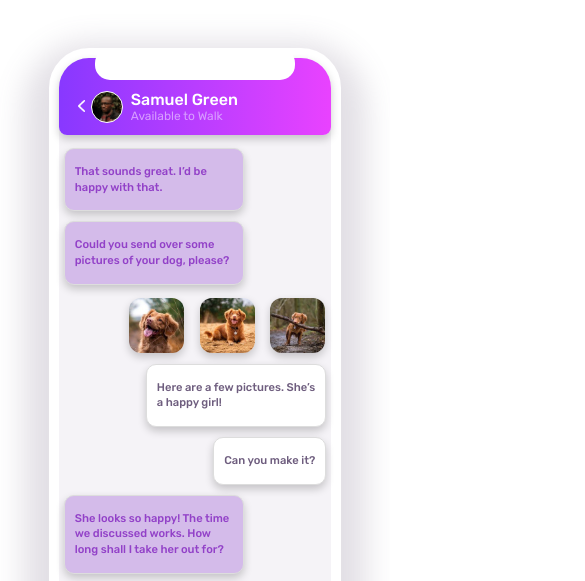
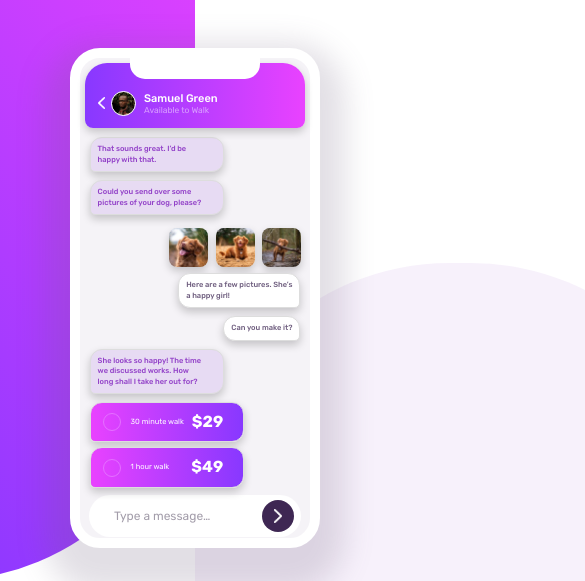
Before and after one commit to npurcella/chat-app-css-illustration, a plain HTML site: page index.html in a window 390 px wide. Shown: the top 581 px of the page, 585 px wide, since content can reach past the window. Drawn offline with Linux system fonts and the light colour scheme.

Commit message:
Finished with mobile and desktop; now need to animate the phone.

```diff
--- a/index.html
+++ b/index.html
@@ -21,7 +21,7 @@
 
         <title>Frontend Mentor | [Challenge Name Here]</title>
     </head>
-    <body>
+    <body class="main">
         <div class="phone-container">
             <div class="phone-speaker"></div>
             <div class="app-header">
@@ -35,10 +35,10 @@
             </div>
             <div class="text-bubble-container">
                 <div class="bubble bubble--purple">
-                    That sounds great. I’d be happy with that.
+                    That sounds great. I’d be<br />happy with that.
                 </div>
                 <div class="bubble bubble--purple">
-                    Could you send over some pictures of your dog, please?
+                    Could you send over some<br />pictures of your dog, please?
                 </div>
                 <div class="bubble-pic-container">
                     <div class="bubble-pic bubble-pic-1"></div>
@@ -51,21 +51,29 @@
                 </div>
                 <div class="bubble bubble--white">Can you make it?</div>
                 <div class="bubble bubble--purple">
-                    She looks so happy! The time we discussed works. How long
+                    She looks so happy! The time<br />we discussed works. How<br />long
                     shall I take her out for?
                 </div>
+                <div class="rates-container">
                     <div class="bubble bubble--rate dot">
-                    <span class="task">30 minute walk</span
-                    ><span class="rate">$29</span>
+                        <div class="task-description-container">
+                            <span class="radio"></span>
+                            <span class="task">30 minute walk</span>
+                        </div>
+                        <span class="rate">$29</span>
                     </div>
                     <div class="bubble bubble--rate">
-                    <span class="task">1 hour walk</span
-                    ><span class="rate">$49</span>
+                        <div class="task-description-container">
+                            <span class="radio"></span>
+                            <span class="task">1 hour walk</span>
+                        </div>
+                        <span class="rate">$49</span>
                     </div>
                 </div>
                 <div class="sms-container">
                     <p>Type a message…</p>
                     <div class="send-button"></div>
+                </div>
             </div>
         </div>
         <div class="text-container">
@@ -76,7 +84,6 @@
                 Once the walk has been completed you can rate your walker and
                 book again all through the chat.
             </p>
-        </div>
             <div class="attribution">
                 Challenge by
                 <a
@@ -85,5 +92,6 @@
                     >Frontend Mentor</a
                 >. Coded by <a href="#">Nancy Purcell</a>.
             </div>
+        </div>
     </body>
 </html>
--- a/scss/_desktop.scss
+++ b/scss/_desktop.scss
@@ -0,0 +1,19 @@
+.main {
+    display: flex;
+    align-items: center;
+    height: 100vh;
+    &::before {
+        right: 70%;
+    }
+    &::after {
+        left: 70%;
+    }
+}
+.phone-container {
+    margin: 0 100px 0 auto;
+}
+.text-container {
+    text-align: left;
+    margin: 0 auto 0 0;
+    width: 45ch;
+}
--- a/scss/_mobile_default.scss
+++ b/scss/_mobile_default.scss
@@ -1,30 +1,54 @@
-body {
+.main {
     color: $bodyTextColor;
     background: $white;
     font-family: $fontFamily;
     font-weight: $fontRegular;
 }
-
+.main::before,
+.main::after {
+    content: "";
+    position: absolute;
+    z-index: -1;
+}
+.main::before {
+    top: -20%;
+    right: 50%;
+    width: 530px;
+    height: 750px;
+    background: linear-gradient(
+        45deg,
+        hsl(264, 100%, 61%) 20%,
+        hsl(293, 100%, 63%) 100%
+    );
+    border-radius: 0px 0px 254px 254px;
+}
+.main::after {
+    bottom: -20%;
+    left: 50%;
+    width: 530px;
+    height: 750px;
+    background: $lightPurpleBackground;
+    border-radius: 254px 254px 0px 0px;
+}
 .phone-container {
     margin: 48px auto 64px;
     width: 75%;
-    max-width: 336px;
-    height: 712px;
+    max-width: 250px;
+    height: 500px;
     background: $appBackgroundColor;
     border: 10px solid $white;
-    border-radius: 40px;
-    //     box-shadow: 0px 20px 30px 7px rgba($rightChatColor, 0.2);
+    border-radius: 30px;
     box-shadow: 0px 20px 30px 25px rgba($rightChatColor, 0.2);
     position: relative;
     .phone-speaker {
         position: absolute;
         background: $white;
         margin: 0 auto;
-        height: 32px;
-        width: 200px;
-        top: -10px;
-        left: calc(50% - 100px);
-        border-radius: 15px;
+        height: 25px;
+        width: 130px;
+        top: -4px;
+        left: calc(50% - 65px);
+        border-radius: 0px 0px 15px 15px;
         z-index: 1;
     }
     .app-header {
@@ -36,9 +60,9 @@ body {
             $pinkGradient,
             $purpleGradient
         );
-        border-radius: 30px 30px 8px 8px;
-        padding: 32px 0 12px 32px;
-        margin-bottom: 8px;
+        border-radius: 22px 22px 8px 8px;
+        padding: 28px 0 12px 26px;
+        margin: 5px 5px 4px;
         box-shadow: $shadow;
         .arrow {
             position: absolute;
@@ -47,16 +71,16 @@ body {
             background-size: contain;
             height: 12px;
             width: 12px;
-            top: 42.4px;
-            left: 19.2px;
+            top: 34px;
+            left: 13px;
             display: inline-block;
         }
         .header-image {
             background-image: url(../images/avatar.jpg);
             background-repeat: no-repeat;
             background-size: cover;
-            height: 32px;
-            width: 32px;
+            height: 25px;
+            width: 25px;
             border-radius: 50%;
             border: 1px solid $white;
             display: inline-block;
@@ -67,10 +91,11 @@ body {
         }
         .header-name {
             color: $white;
+            font-size: 11px;
         }
         .header-status {
             color: $subheadingColor;
-            font-size: 0.75rem;
+            font-size: 8.5px;
             font-weight: $fontLight;
         }
     }
@@ -78,13 +103,12 @@ body {
         display: flex;
         flex-direction: column;
         justify-content: space-around;
+        margin: 0 2%;
     }
     .bubble {
         border: 1px solid #ddd;
-        padding: 15px 10px;
-        margin: 5px;
-        font-size: 0.7rem;
-        border-radius: 10px;
+        margin: 5px 5px 3px;
+        font-size: 7.5px;
         line-height: 1.4;
         box-shadow: $shadow;
     }
@@ -92,24 +116,28 @@ body {
         color: $leftChatColor;
         background: $leftChatBgColor;
         align-self: flex-start;
-        width: 180px;
+        width: 134px;
+        border-radius: 12px 12px 12px 5px;
+        padding: 6px 0px 6px 7px;
     }
     .bubble--white {
         color: $rightChatColor;
         background: $white;
         align-self: flex-end;
+        border-radius: 12px 12px 5px 12px;
+        padding: 6px 7px 6px 7px;
     }
     .bubble-pic-container {
         align-self: flex-end;
-        margin-bottom: -6px;
+        margin-bottom: -8px;
     }
     .bubble-pic {
         background-repeat: no-repeat;
         background-size: contain;
-        height: 55px;
-        width: 55px;
-        border-radius: 12px;
-        margin: 8px 6px;
+        height: 39px;
+        width: 39px;
+        border-radius: 8px;
+        margin: 10px 4px 5px 0px;
         display: inline-block;
         box-shadow: $shadow;
     }
@@ -128,6 +156,9 @@ body {
     .bubble--white:last-of-type {
         width: 125px;
     }
+    .rates-container {
+        margin-bottom: 4px;
+    }
     .bubble--rate {
         display: flex;
         justify-content: space-between;
@@ -139,41 +170,39 @@ body {
             $pinkGradient,
             $purpleGradient
         );
-        padding: 8px 20px 8px 35px;
+        padding: 8px 20px 8px 12px;
         margin-bottom: 3px;
         width: 70%;
-        border-top-left-radius: 18px;
+        border-radius: 12px 12px 12px 5px;
+        .task-description-container {
+            display: flex;
+            justify-content: space-between;
+            align-items: center;
+        }
+        .radio {
+            border: 1px solid $radioButtonOutlineColor;
+            height: 18px;
+            width: 18px;
+            border-radius: 50%;
+        }
+        .task {
+            margin-left: 10px;
+        }
         .rate {
             font-weight: $fontBold;
             font-size: 1rem;
         }
         position: relative;
     }
-    .bubble--rate.dot {
-        .rate::after {
-            content: "";
-            position: absolute;
-            height: 7px;
-            width: 7px;
-            top: 18px;
-            right: 16px;
-            border-radius: 50%;
-            background: #f00;
-        }
-    }
-    .bubble--rate:last-of-type {
-        margin-bottom: 20px;
-    }
     .sms-container {
         display: flex;
         justify-content: space-between;
         align-items: center;
-        width: 90%;
+        width: 96%;
         padding: 5px 7px 5px 25px;
-        margin: 0 auto 20px;
+        margin: 0 auto;
         border-radius: 25px;
         background: $white;
-        border: 1px solid hotpink;
         font-size: 0.75rem;
         font-weight: $fontLight;
         p {
@@ -192,7 +221,6 @@ body {
         }
     }
 }
-
 .text-container {
     width: 85%;
     max-width: 60ch;
@@ -202,7 +230,7 @@ body {
         color: $mainHeadingColor;
         font-size: 3rem;
         font-weight: $fontRegular;
-        margin-bottom: 1.5em;
+        margin-bottom: 25px;
     }
     .info-paragraph {
         font-weight: $fontLight;
@@ -210,8 +238,6 @@ body {
     }
 }
 .attribution {
-    // position: fixed;
-    // bottom: 0;
     font-size: 11px;
     text-align: center;
     margin: 1em auto;
--- a/scss/_variables.scss
+++ b/scss/_variables.scss
@@ -1,5 +1,5 @@
 $subheadingColor: hsl(276, 100%, 81%);
-$leftChatBgColor: #d4bbea;
+$leftChatBgColor: #e7dbf3;
 $leftChatColor: hsl(276, 55%, 52%);
 $rightChatColor: hsl(271, 15%, 43%);
 $placeholderTextColor: hsl(206, 6%, 79%);
@@ -8,6 +8,7 @@ $bodyTextColor: hsl(270, 7%, 64%);
 
 $pinkGradient: hsl(293, 100%, 63%);
 $purpleGradient: hsl(264, 100%, 61%);
+$lightPurpleBackground: rgba(212, 187, 234, 0.2);
 
 $white: hsl(0, 0%, 100%);
 $appBackgroundColor: hsl(270, 20%, 96%);
```
Also changed, not shown: css/styles.css, dist/css/styles.min.css, 2 other files. Lines whose indentation alone changed are shown as unchanged.
